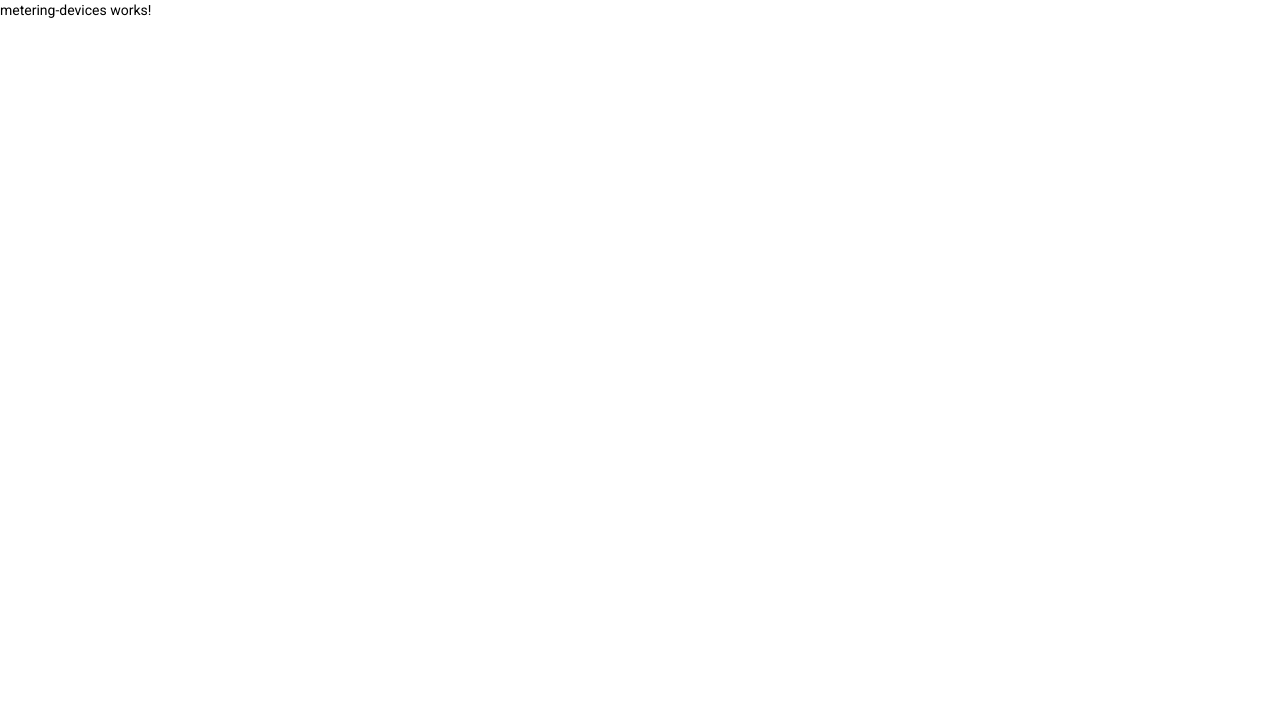
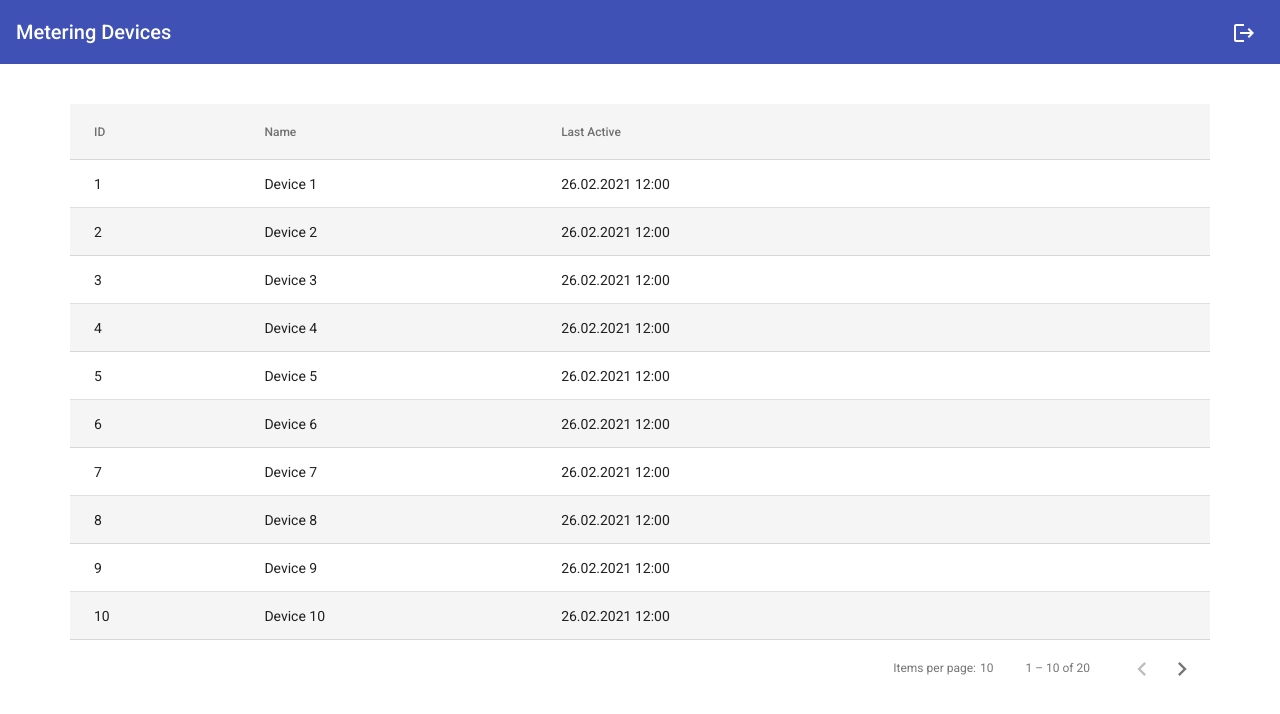
Before and after one commit to ishnyakova-victoria/metering-devices, an Angular app: page /metering-devices in a window 1280 px wide. Shown: the top 714 px of the page. Built offline with nearby package versions, Linux system fonts and the light colour scheme.

Commit message:
added markup of metering devices

```diff
--- a/src/app/app.module.ts
+++ b/src/app/app.module.ts
@@ -8,6 +8,9 @@ import { MatCardModule } from '@angular/material/card';
 import { MatInputModule } from '@angular/material/input';
 import { MatButtonModule } from '@angular/material/button';
 import { MatIconModule } from '@angular/material/icon';
+import { MatToolbarModule } from '@angular/material/toolbar';
+import { MatTableModule } from '@angular/material/table';
+import { MatPaginatorModule } from '@angular/material/paginator';
 
 import { AppRoutingModule } from './app-routing.module';
 
@@ -31,6 +34,9 @@ import { MeteringDevicesComponent } from './components/metering-devices/metering
     MatInputModule,
     MatButtonModule,
     MatIconModule,
+    MatToolbarModule,
+    MatTableModule,
+    MatPaginatorModule,
     AppRoutingModule
   ],
   providers: [],
--- a/src/app/components/metering-devices/metering-devices.component.html
+++ b/src/app/components/metering-devices/metering-devices.component.html
@@ -1 +1,30 @@
-<p>metering-devices works!</p>
+<mat-toolbar class="toolbar" color="primary">
+    <span class="toolbar__title">Metering Devices</span>
+    <button class="toolbar__button" mat-icon-button aria-label="Logout button">
+        <mat-icon>logout</mat-icon>
+    </button>
+</mat-toolbar>
+
+<div class="metering-devices">
+    <table class="table metering-devices__table" mat-table [dataSource]="dataSource">
+        <ng-container matColumnDef="id">
+            <th class="table__header-cell" mat-header-cell *matHeaderCellDef>ID</th>
+            <td class="table__data-cell" mat-cell *matCellDef="let element">{{ element.id }}</td>
+        </ng-container>
+
+        <ng-container matColumnDef="name">
+            <th class="table__header-cell" mat-header-cell *matHeaderCellDef>Name</th>
+            <td class="table__data-cell" mat-cell *matCellDef="let element">{{ element.name }} </td>
+        </ng-container>
+
+        <ng-container matColumnDef="last_active">
+            <th class="table__header-cell" mat-header-cell *matHeaderCellDef>Last Active</th>
+            <td class="table__data-cell" mat-cell *matCellDef="let element">{{ element.last_active }}</td>
+        </ng-container>
+
+        <tr class="table__header-row" mat-header-row *matHeaderRowDef="displayedColumns"></tr>
+        <tr class="table__row" mat-row *matRowDef="let row; columns: displayedColumns;"></tr>
+    </table>
+
+    <mat-paginator class="paginator metering-devices__paginator" [pageSize]="10"></mat-paginator>
+</div>
--- a/src/app/components/metering-devices/metering-devices.component.less
+++ b/src/app/components/metering-devices/metering-devices.component.less
@@ -0,0 +1,29 @@
+.toolbar {
+    display: flex;
+    justify-content: space-between;
+}
+
+.metering-devices {
+    min-width: 300px;
+    max-width: 1140px;
+    margin: 0 auto;
+    padding: 40px;
+}
+
+.table {
+    width: 100%;
+
+    &__header-row {
+        background-color: rgba(0,0,0,.04);
+    }
+
+    &__row:nth-child(even) {
+        background-color: rgba(0,0,0,.04);
+    }
+}
+
+@media (max-width: 599px) {
+    .metering-devices {
+        padding: 20px;
+    }
+}
--- a/src/app/components/metering-devices/metering-devices.component.ts
+++ b/src/app/components/metering-devices/metering-devices.component.ts
@@ -1,15 +1,54 @@
-import { Component, OnInit } from '@angular/core';
+import {AfterViewInit, Component, OnInit, ViewChild} from '@angular/core';
+import {MatPaginator} from '@angular/material/paginator';
+import {MatTableDataSource} from '@angular/material/table';
 
 @Component({
   selector: 'app-metering-devices',
   templateUrl: './metering-devices.component.html',
   styleUrls: ['./metering-devices.component.less']
 })
-export class MeteringDevicesComponent implements OnInit {
+export class MeteringDevicesComponent implements OnInit, AfterViewInit {
+  public displayedColumns: Array<string> = ['id', 'name', 'last_active'];
+  public dataSource: MatTableDataSource<MeteringDevice> = new MatTableDataSource<MeteringDevice>(METERING_DEVICES);
+
+  @ViewChild(MatPaginator) paginator: MatPaginator;
 
   constructor() { }
 
   ngOnInit(): void {
   }
 
+  ngAfterViewInit(): void {
+    this.dataSource.paginator = this.paginator;
+  }
+
 }
+
+export interface MeteringDevice {
+  id: number;
+  name: string;
+  last_active: string;
+}
+
+const METERING_DEVICES: MeteringDevice[] = [
+  {id: 1, name: 'Device 1', last_active: '26.02.2021 12:00'},
+  {id: 2, name: 'Device 2', last_active: '26.02.2021 12:00'},
+  {id: 3, name: 'Device 3', last_active: '26.02.2021 12:00'},
+  {id: 4, name: 'Device 4', last_active: '26.02.2021 12:00'},
+  {id: 5, name: 'Device 5', last_active: '26.02.2021 12:00'},
+  {id: 6, name: 'Device 6', last_active: '26.02.2021 12:00'},
+  {id: 7, name: 'Device 7', last_active: '26.02.2021 12:00'},
+  {id: 8, name: 'Device 8', last_active: '26.02.2021 12:00'},
+  {id: 9, name: 'Device 9', last_active: '26.02.2021 12:00'},
+  {id: 10, name: 'Device 10', last_active: '26.02.2021 12:00'},
+  {id: 11, name: 'Device 11', last_active: '26.02.2021 12:00'},
+  {id: 12, name: 'Device 12', last_active: '26.02.2021 12:00'},
+  {id: 13, name: 'Device 13', last_active: '26.02.2021 12:00'},
+  {id: 14, name: 'Device 14', last_active: '26.02.2021 12:00'},
+  {id: 15, name: 'Device 15', last_active: '26.02.2021 12:00'},
+  {id: 16, name: 'Device 16', last_active: '26.02.2021 12:00'},
+  {id: 17, name: 'Device 17', last_active: '26.02.2021 12:00'},
+  {id: 18, name: 'Device 18', last_active: '26.02.2021 12:00'},
+  {id: 19, name: 'Device 19', last_active: '26.02.2021 12:00'},
+  {id: 20, name: 'Device 20', last_active: '26.02.2021 12:00'},
+];
```
